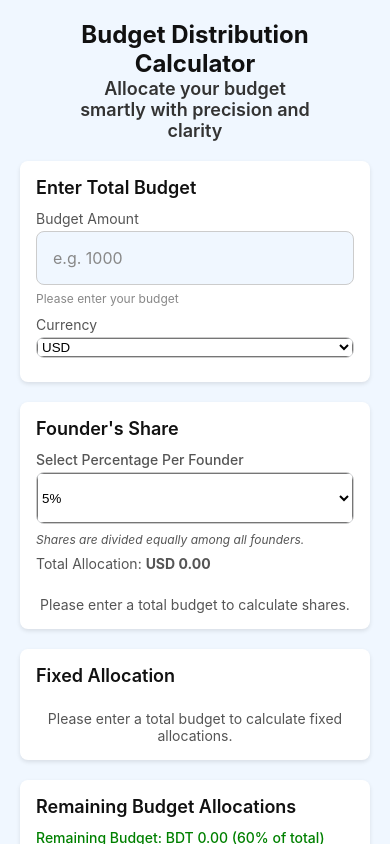
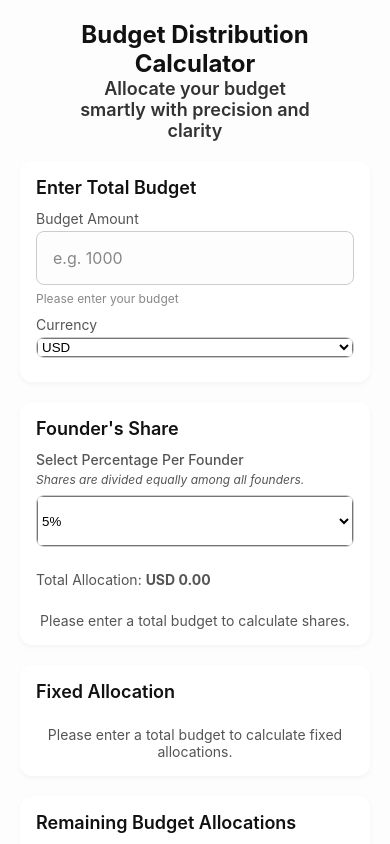
Before and after one commit to mranonno/budget-distribution-calculator-app, a React Native app: screen / in a window 390 px wide. Built offline with nearby package versions, Linux system fonts and the light colour scheme.

Commit message:
Founder card color  set

```diff
--- a/assets/data/founders.json
+++ b/assets/data/founders.json
@@ -1,6 +1,6 @@
 [
-  { "name": "Rifat Ansari", "amount": 40000 },
-  { "name": "Yousuf Sharker", "amount": 40000 },
-  { "name": "Atikur Rahman", "amount": 1000 },
-  { "name": "Rayan Hossain", "amount": 40000 }
+  { "name": "Rifat Ansari", "amount": 40000, "color": "#F9E6FF" },
+  { "name": "Yousuf Sharker", "amount": 40000, "color": "#EDFFDF" },
+  { "name": "Atikur Rahman", "amount": 1000, "color": "#FDFFE3" },
+  { "name": "Rayan Hossain", "amount": 40000, "color": "#E6EFFF" }
 ]
--- a/src/components/BudgetSummary.tsx
+++ b/src/components/BudgetSummary.tsx
@@ -245,12 +245,12 @@ const styles = StyleSheet.create({
   container: {
     marginTop: 20,
     padding: 16,
-    borderRadius: 8,
-    shadowColor: "#000",
+    borderRadius: 12,
+    shadowColor: "#999",
     shadowOffset: { width: 0, height: 2 },
     shadowOpacity: 0.1,
     shadowRadius: 4,
-    elevation: 4,
+    elevation: 20,
   },
   heading: {
     fontSize: 18,
--- a/src/components/FixedAllocation.tsx
+++ b/src/components/FixedAllocation.tsx
@@ -46,25 +46,29 @@ const FixedAllocation = () => {
 
       {/* Allocation cards */}
       {totalBudget > 0 && (
-        <>
-          <View style={styles.allocationCard}>
+        <View style={styles.rowContainer}>
+          {/* Company Fund Card */}
+          <View style={[styles.allocationCard, styles.companyFundCard]}>
+            <Text style={[styles.companyAmount, { color: theme.subheading }]}>
+              {currency} {companyFundAmount.toFixed(2)}
+            </Text>
             <Text style={[styles.label, { color: theme.body }]}>
-              Company Fund ({companyFundPercent}%)
-            </Text>
-            <Text style={styles.companyAmount}>
-              {currency} {companyFundAmount.toFixed(2)}
+              Company Fund
+              {/* ({companyFundPercent}%) */}
             </Text>
           </View>
 
-          <View style={styles.allocationCard}>
-            <Text style={[styles.label, { color: theme.body }]}>
-              Zakat ({zakatFundPercent}%)
-            </Text>
-            <Text style={styles.zakatAmount}>
+          {/* Zakat Card */}
+          <View style={[styles.allocationCard, styles.zakatFundCard]}>
+            <Text style={[styles.zakatAmount, { color: theme.subheading }]}>
               {currency} {zakatFundAmount.toFixed(2)}
             </Text>
+            <Text style={[styles.label, { color: theme.body }]}>
+              Zakat
+              {/* ({zakatFundPercent}%) */}
+            </Text>
           </View>
-        </>
+        </View>
       )}
     </View>
   );
@@ -75,37 +79,51 @@ const styles = StyleSheet.create({
   container: {
     marginTop: 20,
     padding: 16,
-    borderRadius: 8,
-    shadowColor: "#000",
+    borderRadius: 12,
+    shadowColor: "#999",
     shadowOffset: { width: 0, height: 2 },
     shadowOpacity: 0.1,
     shadowRadius: 4,
-    elevation: 4,
+    elevation: 20,
   },
   heading: {
     fontSize: 18,
     fontWeight: "600",
     marginBottom: 12,
   },
+  rowContainer: {
+    flexDirection: "row",
+    justifyContent: "space-between",
+    gap: 12,
+  },
   allocationCard: {
-    backgroundColor: "#F9FAFB",
-    borderRadius: 8,
-    padding: 12,
-    marginBottom: 12,
+    flex: 1,
+    borderRadius: 12,
+    paddingVertical: 16,
+    paddingHorizontal: 20,
   },
+
+  // Custom backgrounds
+  companyFundCard: {
+    backgroundColor: "#E3FAFF",
+  },
+  zakatFundCard: {
+    backgroundColor: "#FFEAEB",
+  },
+
   label: {
     fontSize: 14,
     fontWeight: "600",
     marginBottom: 4,
   },
   companyAmount: {
-    color: "#15803D",
     fontWeight: "bold",
     fontSize: 18,
+    marginBottom: 4,
   },
   zakatAmount: {
-    color: "#A16207",
     fontWeight: "bold",
     fontSize: 18,
+    marginBottom: 4,
   },
 });
--- a/src/components/FounderShare.tsx
+++ b/src/components/FounderShare.tsx
@@ -1,5 +1,5 @@
 import React, { useState } from "react";
-import { StyleSheet, Text, View, ScrollView, Platform } from "react-native";
+import { StyleSheet, Text, View } from "react-native";
 import { Picker } from "@react-native-picker/picker";
 import useTheme from "../hooks/useTheme";
 import Typography from "../constants/typography";
@@ -39,6 +39,9 @@ const FounderShare: React.FC = () => {
         <Text style={[styles.label, { color: theme.body }]}>
           Select Percentage Per Founder
         </Text>
+        <Text style={[styles.info, { color: theme.body }]}>
+          Shares are divided equally among all founders.
+        </Text>
         <View
           style={[
             styles.pickerWrapper,
@@ -62,9 +65,9 @@ const FounderShare: React.FC = () => {
       </View>
 
       {/* Info Tooltip */}
-      <Text style={[styles.info, { color: theme.body }]}>
+      {/* <Text style={[styles.info, { color: theme.body }]}>
         Shares are divided equally among all founders.
-      </Text>
+      </Text> */}
 
       {/* Show total allocation */}
       <Text style={[styles.summary, { color: theme.body, marginBottom: 12 }]}>
@@ -90,26 +93,24 @@ const FounderShare: React.FC = () => {
 
       {/* Render founders dynamically */}
       {founders.length > 0 && totalBudget > 0 && (
-        <ScrollView
-          horizontal
-          showsHorizontalScrollIndicator={false}
-          contentContainerStyle={styles.scrollViewContent}
-          keyboardShouldPersistTaps="handled"
-        >
+        <View style={styles.rowContainer}>
           {founders.map((founder, index) => (
-            <View key={index} style={styles.founderContainer}>
+            <View
+              key={index}
+              style={[styles.card, { backgroundColor: founder.color }]}
+            >
+              <Text style={[styles.founderAmount, { color: theme.subheading }]}>
+                {currency} {founderShareEach.toFixed(2)}
+              </Text>
               <Text style={[styles.founderName, { color: theme.body }]}>
                 {founder.name}
               </Text>
-              <Text style={styles.founderAmount}>
-                {currency} {founderShareEach.toFixed(2)}
-              </Text>
-              <Text style={styles.founderPercent}>
+              {/* <Text style={styles.founderPercent}>
                 {(100 / founders.length).toFixed(1)}%
-              </Text>
+              </Text> */}
             </View>
           ))}
-        </ScrollView>
+        </View>
       )}
     </View>
   );
@@ -120,19 +121,21 @@ const styles = StyleSheet.create({
   container: {
     marginTop: 20,
     padding: 16,
-    borderRadius: 8,
-    shadowColor: "#000",
+    borderRadius: 12,
+    shadowColor: "#999",
     shadowOffset: { width: 0, height: 2 },
     shadowOpacity: 0.1,
     shadowRadius: 4,
-    elevation: 4,
+    elevation: 20,
   },
   heading: {
     fontSize: 18,
     fontWeight: "600",
     marginBottom: 12,
   },
-  inputContainer: {},
+  inputContainer: {
+    marginBottom: 16,
+  },
   label: {
     fontSize: 14,
     fontWeight: "500",
@@ -151,36 +154,38 @@ const styles = StyleSheet.create({
     fontSize: 12,
     fontStyle: "italic",
     marginBottom: 8,
+    color: "#6B7280",
   },
   summary: {
     fontSize: 14,
   },
-  scrollViewContent: {
+  rowContainer: {
     flexDirection: "row",
+    flexWrap: "wrap",
+    justifyContent: "space-between",
     gap: 12,
-    paddingBottom: 12,
   },
-  founderContainer: {
-    minWidth: 130,
-    maxWidth: 160,
-    backgroundColor: "#EFF6FF",
+  card: {
     borderRadius: 8,
-    padding: 12,
-    justifyContent: "space-between",
+    paddingVertical: 16,
+    paddingHorizontal: 16,
+    flexBasis: "48%",
   },
+
   founderName: {
     fontSize: 14,
     fontWeight: "600",
   },
   founderAmount: {
-    color: "#2050D9",
+    color: "#2050D9", // Blue amount
     fontWeight: "bold",
     fontSize: 18,
     marginTop: 4,
+    marginBottom: 4,
   },
   founderPercent: {
     fontSize: 12,
-    color: "#6B7280",
+    color: "#6B7280", // Gray percentage
     marginTop: 4,
   },
 });
--- a/src/components/RemainingBudgetAllocation.tsx
+++ b/src/components/RemainingBudgetAllocation.tsx
@@ -293,12 +293,12 @@ const styles = StyleSheet.create({
   container: {
     marginTop: 20,
     padding: 16,
-    borderRadius: 8,
-    shadowColor: "#000",
+    borderRadius: 12,
+    shadowColor: "#999",
     shadowOffset: { width: 0, height: 2 },
     shadowOpacity: 0.1,
     shadowRadius: 4,
-    elevation: 4,
+    elevation: 20,
   },
   heading: {
     fontSize: 18,
--- a/src/components/TotalBudget.tsx
+++ b/src/components/TotalBudget.tsx
@@ -86,12 +86,12 @@ const styles = StyleSheet.create({
   container: {
     marginTop: 20,
     padding: 16,
-    borderRadius: 8,
-    shadowColor: "#000",
+    borderRadius: 12,
+    shadowColor: "#999",
     shadowOffset: { width: 0, height: 2 },
     shadowOpacity: 0.1,
     shadowRadius: 4,
-    elevation: 4,
+    elevation: 20,
   },
   inputContainer: {},
   input: {
--- a/src/constants/colors.ts
+++ b/src/constants/colors.ts
@@ -5,7 +5,7 @@ const Colors = {
     body: "#555555",
     placeholder: "#888888",
     accent: "#007AFF",
-    background: "#F0F7FF", // Your original background
+    background: "#FDFDFD", // Your original background
     componentBackground: "#FFFFFF", // Light card background
     border: "#CCCCCC", // Light gray border — subtle and clean
   },
--- a/src/context/MainContext.tsx
+++ b/src/context/MainContext.tsx
@@ -7,6 +7,7 @@ import foundersData from "../../assets/data/founders.json";
 export type Founder = {
   name: string;
   amount: number;
+  color: string;
 };
 
 // Updated context interface
```
